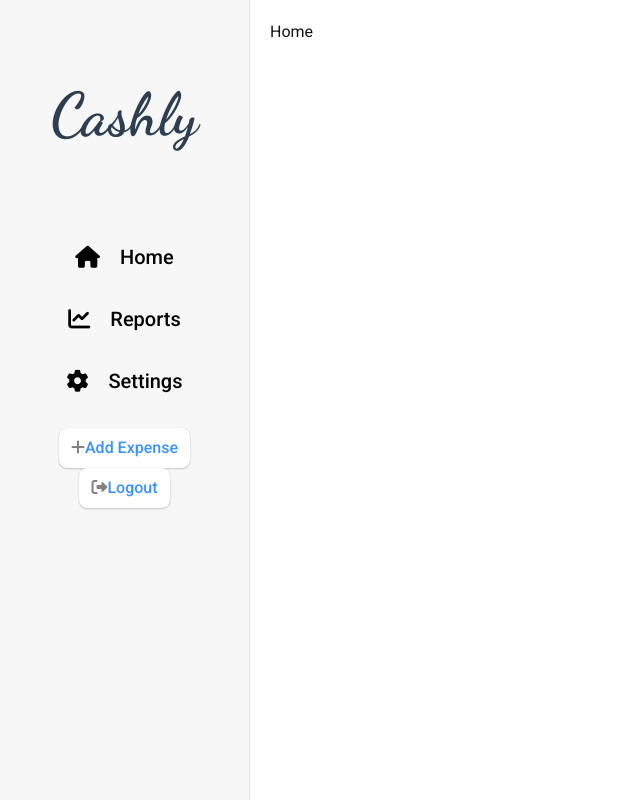
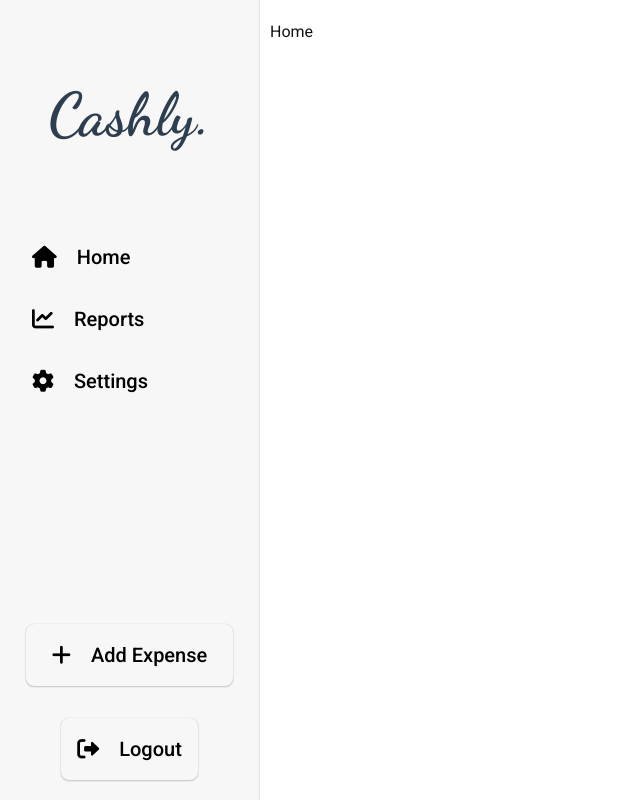
Before and after one commit to ahmedselamin/cashlysvv, a React (Create React App) app: page /home in a window 1280 px wide. Shown: the whole page, without its empty margins (0-640 px from the left). Built offline with nearby package versions, Linux system fonts and the light colour scheme.

Commit message:
buttons and more css

```diff
--- a/src/components/Sidebar.css
+++ b/src/components/Sidebar.css
@@ -1,16 +1,5 @@
 @import url("https://fonts.googleapis.com/css2?family=Dancing+Script:wght@700&display=swap");
-
-.logo {
-  display: flex;
-  align-items: center;
-  justify-content: center;
-  padding: 0rem 1rem; /* Ample padding for emphasis */
-  background-color: transparent; /* No background to keep the focus on the text */
-  color: #2c3e50; /* Dark, elegant text color */
-  font-family: "Dancing Script", cursive; /* Squiggly, whimsical font */
-  font-size: 2.5rem; /* Larger font size for emphasis */
-  text-align: center; /* Center-align text */
-}
+@import url("https://fonts.googleapis.com/css2?family=Roboto:wght@400;500&display=swap");
 
 body {
   font-family: "Roboto", sans-serif;
@@ -20,24 +9,38 @@ body {
 }
 
 .sidebar {
-  width: 250px;
+  width: 260px;
   background-color: #f7f7f7;
   height: 100vh;
   position: fixed;
   top: 0;
   left: 0;
-  padding-top: 20px;
   display: flex;
   flex-direction: column;
   align-items: center;
   border-right: solid 1px #e3e3e3;
-  font-family: "Roboto", sans-serif;
+  padding-top: 20px;
+  justify-content: space-between; /* Distribute space between items */
+  padding-bottom: 20px;
+}
+
+.logo {
+  display: flex;
+  align-items: center;
+  justify-content: center;
+  padding: 0 1rem;
+  background-color: transparent;
+  color: #2c3e50;
+  font-family: "Dancing Script", cursive;
+  font-size: 2.5rem;
+  text-align: center;
 }
 
 .sidebar ul {
   list-style-type: none;
   padding: 0;
   width: 100%;
+  flex-grow: 1; /* Take up remaining space */
 }
 
 .sidebar ul li {
@@ -49,8 +52,9 @@ body {
   color: black;
   display: flex;
   align-items: center;
-  justify-content: center;
+  justify-content: flex-start;
   padding: 1rem 2rem;
+  transition: background-color 0.3s, color 0.3s;
   font-weight: 500;
   font-size: 20px;
 }
@@ -62,11 +66,59 @@ body {
 }
 
 .sidebar ul li:hover a {
+  background-color: rgb(61, 60, 60);
+  color: white;
+}
+
+.sidebar ul li:hover a i {
+  color: white;
+}
+
+.sidebar button {
+  text-decoration: none;
+  color: black;
+  display: flex;
+  align-items: center;
+  justify-content: center;
+  padding: 1rem 1rem;
+  transition: background-color 0.3s, color 0.3s;
+  font-weight: 500;
+  font-size: 20px;
+
+  border: none;
+  background-color: #f7f7f7;
+  cursor: pointer;
+}
+
+.sidebar .add-expense-btn {
+  width: 80%;
+  margin: 2rem;
+}
+
+.sidebar .add-expense-btn:hover {
+  scale: 1.1;
+  background-color: black;
+  color: white;
+}
+
+.sidebar .logout-btn:hover {
+  width: 50%;
+  scale: 1.1;
+  background-color: #cc1729; /* Darker red on hover */
+  color: white;
+}
+
+.sidebar button i {
+  margin-right: 20px;
+  font-size: 22px;
+  color: black;
+}
+
+.sidebar button:hover {
   background-color: rgb(15, 15, 15);
   color: white;
 }
 
-.sidebar ul li:hover a i {
-  background-color: rgb(15, 15, 15);
+.sidebar button:hover i {
   color: white;
 }
--- a/src/components/Sidebar.jsx
+++ b/src/components/Sidebar.jsx
@@ -5,7 +5,7 @@ import "./Sidebar.css";
 const Sidebar = () => (
   <nav className="sidebar">
     <div className="logo">
-      <h1>Cashly</h1>
+      <h1>Cashly.</h1>
     </div>
     <ul>
       <li>
@@ -24,10 +24,10 @@ const Sidebar = () => (
         </NavLink>
       </li>
     </ul>
-    <button>
+    <button className="add-expense-btn">
       <i class="fa fa-plus"></i>Add Expense
     </button>
-    <button>
+    <button className="logout-btn">
       <i class="fa fa-sign-out-alt"></i>Logout
     </button>
   </nav>
```
